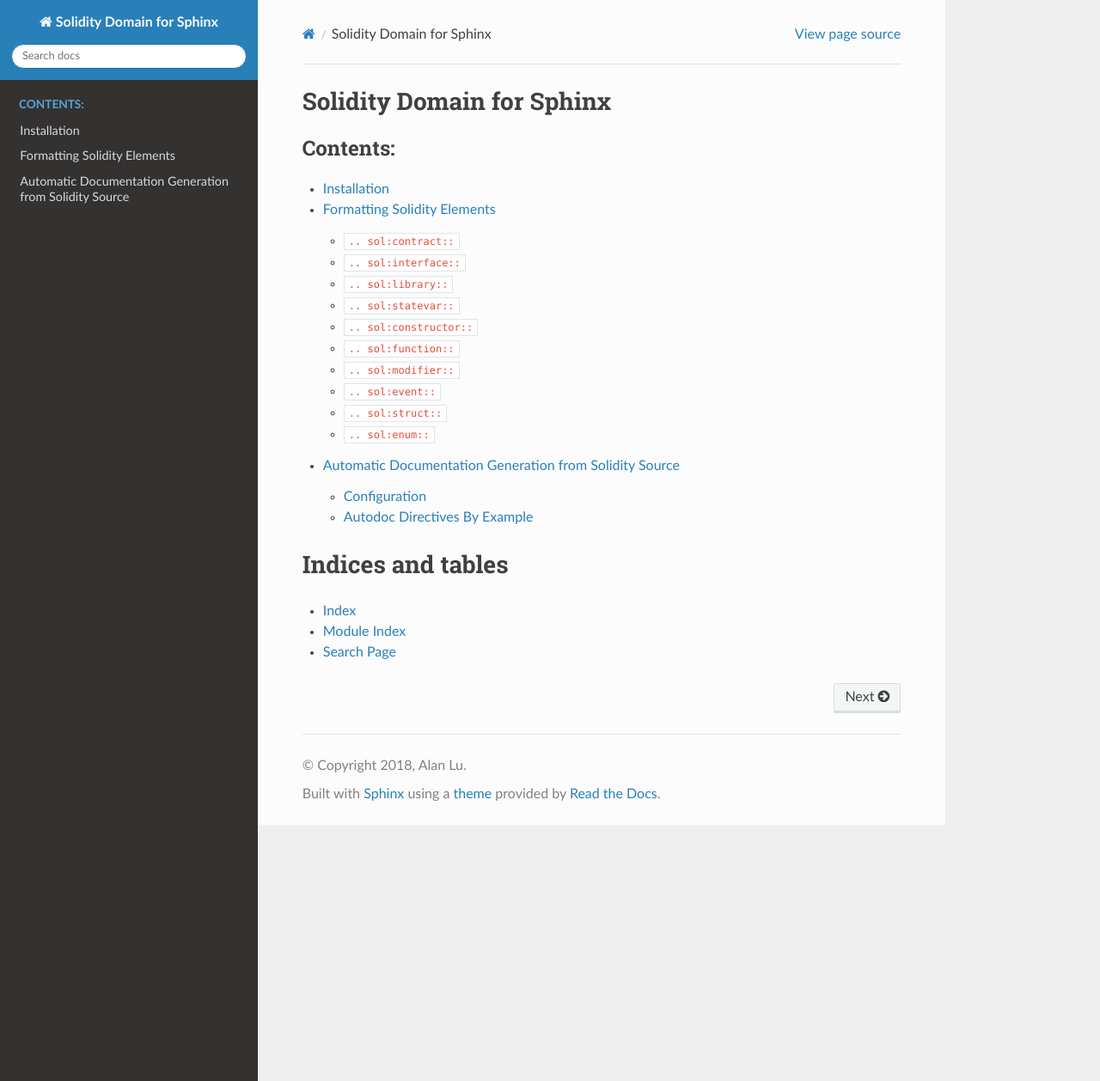
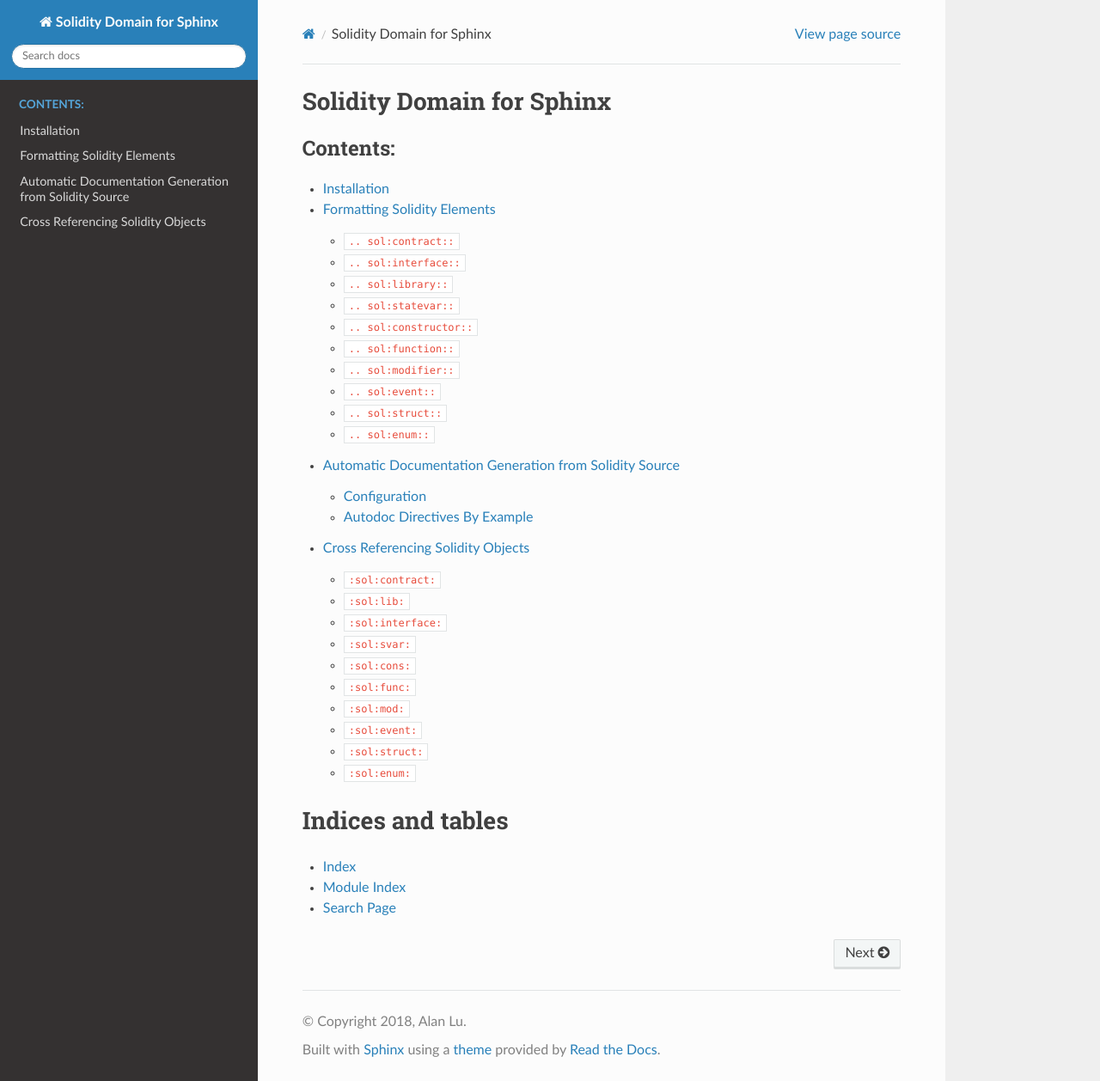
Before and after one commit to cag/sphinxcontrib-soliditydomain, a Sphinx documentation site: the page built from docs/index.rst, in a window 1280 px wide and 1258 px high. Shown: the whole window at 86% size. Built offline with Sphinx 7.4.7 and the Read the Docs theme 2.0.0, drawn with Linux system fonts in a browser that asks for light colours; the version number could not be read and is left out.

Commit message:
Basic xref support

```diff
--- a/docs/index.rst
+++ b/docs/index.rst
@@ -8,6 +8,7 @@
    installation
    formatting
    autodoc
+   xrefs
 
 Indices and tables
 ==================
--- /dev/null
+++ b/docs/xrefs.rst
@@ -0,0 +1,30 @@
+Cross Referencing Solidity Objects
+==================================
+
+.. rst:role::
+    sol:contract
+    sol:lib
+    sol:interface
+    sol:svar
+    sol:cons
+    sol:func
+    sol:mod
+    sol:event
+    sol:struct
+    sol:enum
+
+    These roles aid in cross referencing Solidity objects in the same project. For example,
+
+    .. code-block:: rst
+
+        :sol:func:`balanceOf`
+
+    will render as :sol:func:`balanceOf`, which will link to where in the documentation this function has been documented. Likewise, autodoc generated documentation can be cross-referenced as well. For example,
+
+    .. code-block:: rst
+
+        :sol:contract:`BugBunny`
+
+    will refer to the :sol:contract:`BugBunny` documentation which has been indexed.
+
+    Using the ``:noindex:`` option will prevent a Solidity object description from being cross-referenced.
```
Also changed, not shown: 1 other file.
